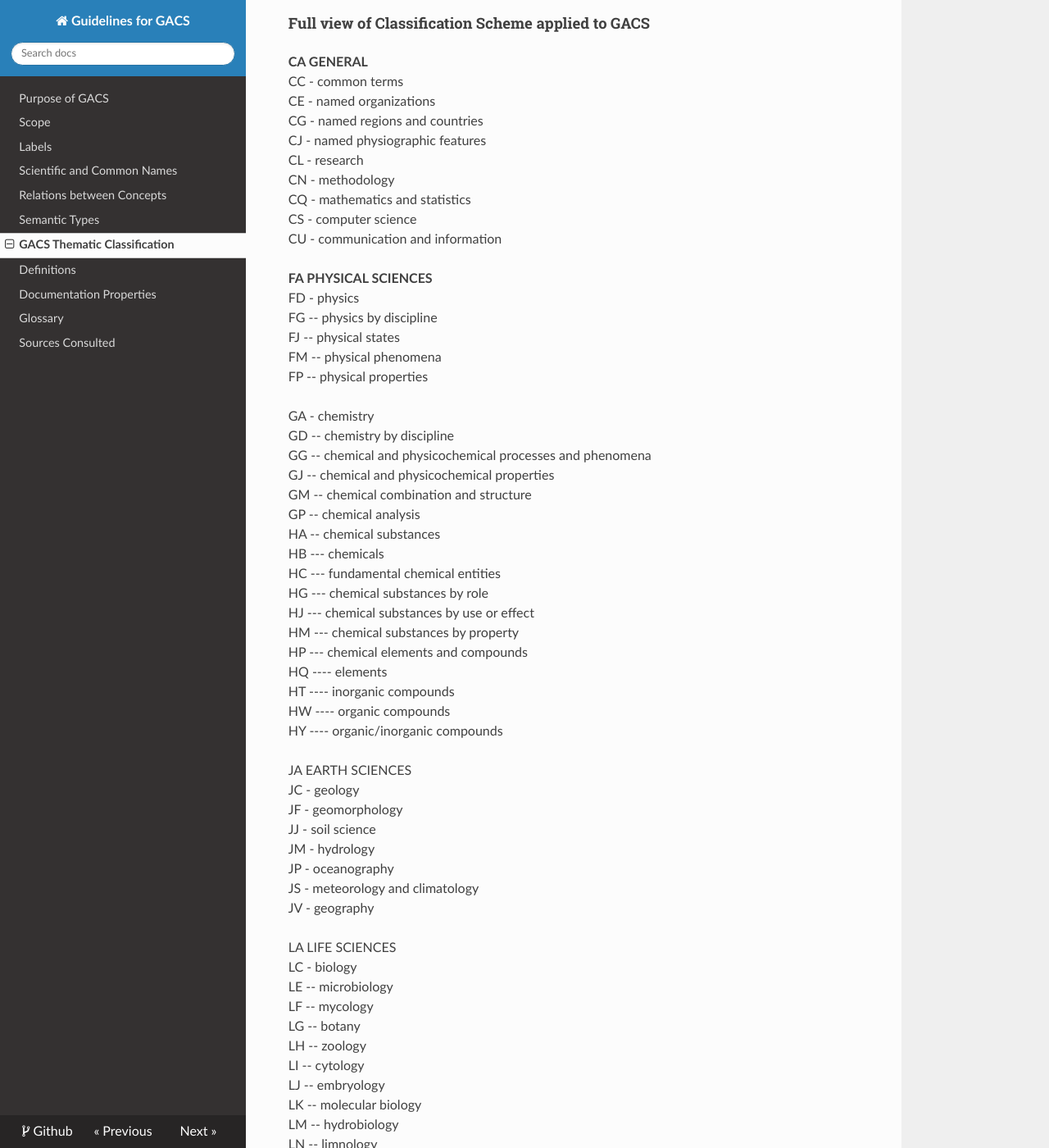
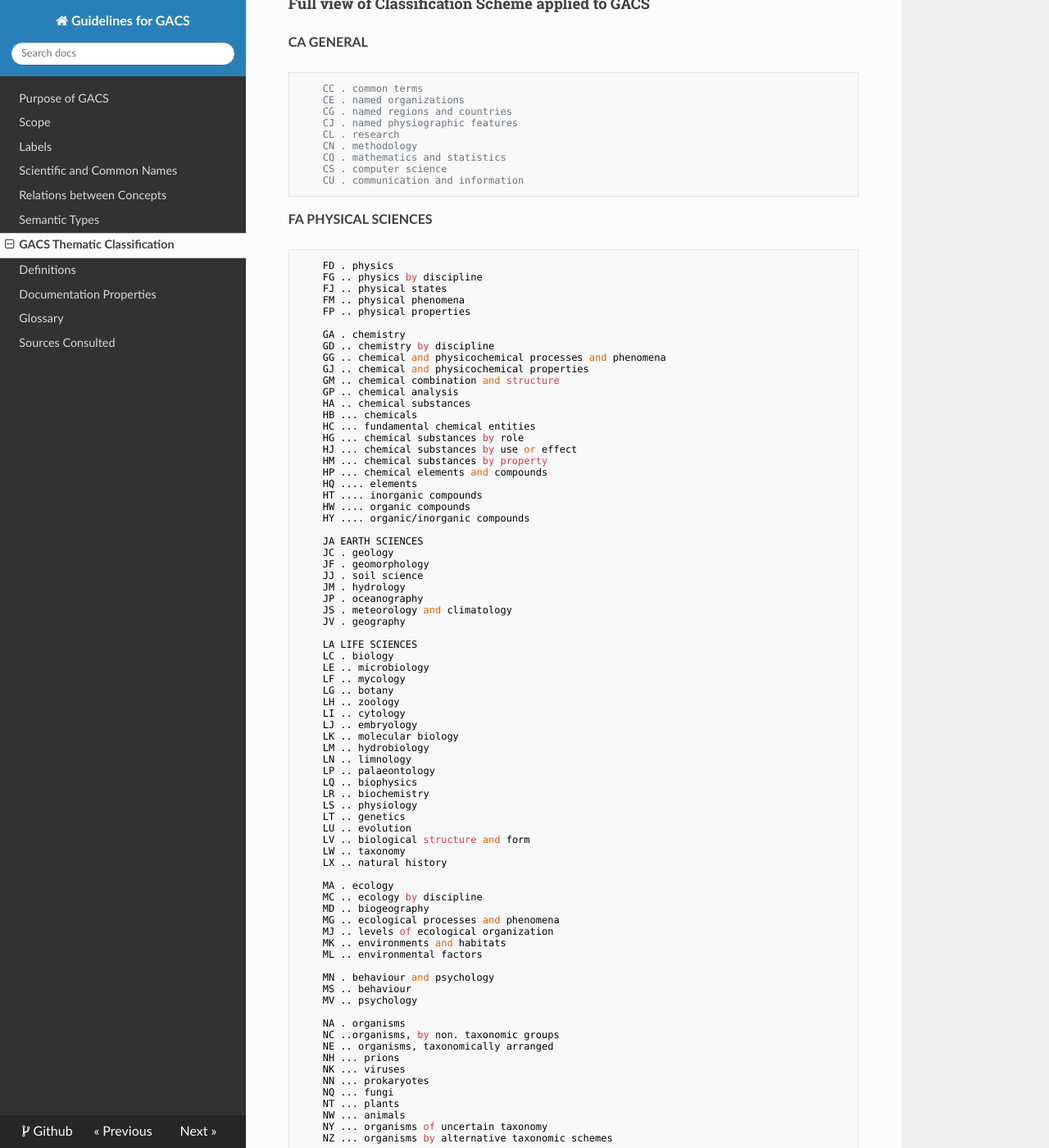
Before and after one commit to agrisemantics/gacs-qip, an MkDocs documentation site: the page built from docs/thematic_classification.md, in a window 1280 px wide and 1400 px high, scrolled down 987 px. Shown: the whole window at 82% size. Built offline with MkDocs 1.6.1, drawn with Linux system fonts in a browser that asks for light colours; nearby versions of some CDN libraries; old or Windows-style settings are respelled for this version of MkDocs; some of the changed text lies outside the part shown.

Commit message:
docs/thematic_classification.md

```diff
--- a/docs/thematic_classification.md
+++ b/docs/thematic_classification.md
@@ -12,15 +12,15 @@
 
 ### Brief view of upper Classification Scheme applied to GACS
 
-Two-
-Letter
-Code    Classification Heading <br>
-CA      GENERAL <br>
-FA      PHYSICAL SCIENCES <br>
-JA      EARTH SCIENCES <br>
-LA      LIFE SCIENCES <br>
-PA      APPLIED SCIENCE AND TECHNOLOGY <br>
-WA      SOCIAL SCIENCES AND HUMANITIES <br>
+        Two-
+        Letter
+        Code    Classification Heading
+        CA      GENERAL
+        FA      PHYSICAL SCIENCES
+        JA      EARTH SCIENCES
+        LA      LIFE SCIENCES
+        PA      APPLIED SCIENCE AND TECHNOLOGY
+        WA      SOCIAL SCIENCES AND HUMANITIES
 
 Each concept in the GACS is assigned at least one category.  Since the classification is not strict, terms
 can be placed in more than one category.  In general, the codes for the upper classification are not used
@@ -39,164 +39,168 @@
 
 #### Full view of Classification Scheme applied to GACS
 
-__CA GENERAL__  <br>
-CC - common terms  <br>
-CE - named organizations  <br>
-CG - named regions and countries  <br>
-CJ - named physiographic features  <br>
-CL - research  <br>
-CN - methodology  <br>
-CQ - mathematics and statistics  <br>
-CS - computer science  <br>
-CU - communication and information  <br>
+__CA GENERAL__
 
-__FA PHYSICAL SCIENCES__  <br>
-FD - physics  <br>
-FG -- physics by discipline  <br>
-FJ -- physical states  <br>
-FM -- physical phenomena  <br>
-FP -- physical properties  <br>
+        CC . common terms
+        CE . named organizations
+        CG . named regions and countries
+        CJ . named physiographic features
+        CL . research
+        CN . methodology
+        CQ . mathematics and statistics
+        CS . computer science
+        CU . communication and information
 
-GA - chemistry  <br>
-GD -- chemistry by discipline  <br>
-GG -- chemical and physicochemical processes and phenomena  <br>
-GJ -- chemical and physicochemical properties  <br>
-GM -- chemical combination and structure  <br>
-GP -- chemical analysis  <br>
-HA -- chemical substances  <br>
-HB --- chemicals  <br>
-HC --- fundamental chemical entities  <br>
-HG --- chemical substances by role  <br>
-HJ --- chemical substances by use or effect  <br>
-HM --- chemical substances by property  <br>
-HP --- chemical elements and compounds  <br>
-HQ ---- elements  <br>
-HT ---- inorganic compounds  <br>
-HW ---- organic compounds  <br>
-HY ---- organic/inorganic compounds  <br>
+__FA PHYSICAL SCIENCES__
 
-JA EARTH SCIENCES  <br>
-JC - geology  <br>
-JF - geomorphology  <br>
-JJ - soil science  <br>
-JM - hydrology  <br>
-JP - oceanography  <br>
-JS - meteorology and climatology  <br>
-JV - geography  <br>
+        FD . physics
+        FG .. physics by discipline
+        FJ .. physical states
+        FM .. physical phenomena
+        FP .. physical properties
 
-LA LIFE SCIENCES  <br>
-LC - biology  <br>
-LE -- microbiology  <br>
-LF -- mycology  <br>
-LG -- botany  <br>
-LH -- zoology  <br>
-LI -- cytology  <br>
-LJ -- embryology  <br>
-LK -- molecular biology  <br>
-LM -- hydrobiology  <br>
-LN -- limnology  <br>
-LP -- palaeontology  <br>
-LQ -- biophysics  <br>
-LR -- biochemistry  <br>
-LS -- physiology  <br>
-LT -- genetics  <br>
-LU -- evolution  <br>
-LV -- biological structure and form  <br>
-LW -- taxonomy  <br>
-LX -- natural history  <br>
+        GA . chemistry
+        GD .. chemistry by discipline
+        GG .. chemical and physicochemical processes and phenomena
+        GJ .. chemical and physicochemical properties
+        GM .. chemical combination and structure
+        GP .. chemical analysis
+        HA .. chemical substances
+        HB ... chemicals
+        HC ... fundamental chemical entities
+        HG ... chemical substances by role
+        HJ ... chemical substances by use or effect
+        HM ... chemical substances by property
+        HP ... chemical elements and compounds
+        HQ .... elements
+        HT .... inorganic compounds
+        HW .... organic compounds
+        HY .... organic/inorganic compounds
 
-MA - ecology  <br>
-MC -- ecology by discipline  <br>
-MD -- biogeography  <br>
-MG -- ecological processes and phenomena  <br>
-MJ -- levels of ecological organization  <br>
-MK -- environments and habitats  <br>
-ML -- environmental factors  <br>
+        JA EARTH SCIENCES
+        JC . geology
+        JF . geomorphology
+        JJ . soil science
+        JM . hydrology
+        JP . oceanography
+        JS . meteorology and climatology
+        JV . geography
 
-MN - behaviour and psychology  <br>
-MS -- behaviour  <br>
-MV -- psychology  <br>
+        LA LIFE SCIENCES
+        LC . biology
+        LE .. microbiology
+        LF .. mycology
+        LG .. botany
+        LH .. zoology
+        LI .. cytology
+        LJ .. embryology
+        LK .. molecular biology
+        LM .. hydrobiology
+        LN .. limnology
+        LP .. palaeontology
+        LQ .. biophysics
+        LR .. biochemistry
+        LS .. physiology
+        LT .. genetics
+        LU .. evolution
+        LV .. biological structure and form
+        LW .. taxonomy
+        LX .. natural history
 
-NA - organisms  <br>
-NC --organisms, by non- taxonomic groups  <br>
-NE -- organisms, taxonomically arranged  <br>
-NH --- prions  <br>
-NK --- viruses  <br>
-NN --- prokaryotes  <br>
-NQ --- fungi  <br>
-NT --- plants  <br>
-NW --- animals  <br>
-NY --- organisms of uncertain taxonomy  <br>
-NZ --- organisms by alternative taxonomic schemes  <br>
+        MA . ecology
+        MC .. ecology by discipline
+        MD .. biogeography
+        MG .. ecological processes and phenomena
+        MJ .. levels of ecological organization
+        MK .. environments and habitats
+        ML .. environmental factors
 
-__PA APPLIED SCIENCE AND TECHNOLOGY__  <br>
-PC - health and pathology  <br>
-PD -- health and pathology by discipline  <br>
-PE -- health and pathology institutions  <br>
-PF -- diseases  <br>
-PG -- health hazards  <br>
-PH -- pathogenesis  <br>
-PK -- host resistance and properties of pathogens and pests  <br>
-PL -- diagnosis and diagnostic techniques  <br>
-PM -- epidemiology  <br>
-PQ -- health  <br>
-PR -- health protection  <br>
-PS -- pharmacology and toxicology  <br>
+        MN . behaviour and psychology
+        MS .. behaviour
+        MV .. psychology
 
-PU - applied human and animal nutrition  <br>
-PW -- characteristics of foods and feeds  <br>
-PY -- diet and feeding  <br>
-SA - applied genetics and breeding  <br>
-SC -- genetic resources  <br>
-SD -- genetic resources management  <br>
-SE -- breeding  <br>
-SF -- breeding performance evaluation  <br>
-SG -- genetic techniques  <br>
+        NA . organisms
+        NC ..organisms, by non. taxonomic groups
+        NE .. organisms, taxonomically arranged
+        NH ... prions
+        NK ... viruses
+        NN ... prokaryotes
+        NQ ... fungi
+        NT ... plants
+        NW ... animals
+        NY ... organisms of uncertain taxonomy
+        NZ ... organisms by alternative taxonomic schemes
 
-SJ - agriculture, forestry and fishery  <br>
-SL -- agriculture  <br>
-SM -- soil management for plant production  <br>
-SQ -- plant production  <br>
-SR -- forestry  <br>
-SS -- animal production  <br>
-ST -- aquaculture  <br>
-SU -- fishery  <br>
-SV -- insect keeping and management  <br>
-SW -- vermiculture  <br>
-SX -- products  <br>
+__PA APPLIED SCIENCE AND TECHNOLOGY__
 
-TA - environment and natural resource management  <br>
-TC -- environmental management  <br>
-TD -- environmental degradation  <br>
-TF -- pollution and pollutants  <br>
-TG -- resource management  <br>
+        PC . health and pathology
+        PD .. health and pathology by discipline
+        PE .. health and pathology institutions
+        PF .. diseases
+        PG .. health hazards
+        PH .. pathogenesis
+        PK .. host resistance and properties of pathogens and pests
+        PL .. diagnosis and diagnostic techniques
+        PM .. epidemiology
+        PQ .. health
+        PR .. health protection
+        PS .. pharmacology and toxicology
 
-TJ - technology and engineering  <br>
-TL -- materials  <br>
-TM -- facilities and structures  <br>
-TN -- equipment  <br>
-TQ -- materials handling  <br>
-TR -- processing  <br>
-TS -- transport  <br>
-TT -- engineering  <br>
-TV -- technology  <br>
-TW -- energy and power  <br>
+        PU . applied human and animal nutrition
+        PW .. characteristics of foods and feeds
+        PY .. diet and feeding
+        SA . applied genetics and breeding
+        SC .. genetic resources
+        SD .. genetic resources management
+        SE .. breeding
+        SF .. breeding performance evaluation
+        SG .. genetic techniques
 
-__WA SOCIAL SCIENCES AND HUMANITIES__  <br>
-WC - social sciences  <br>
-WE -- education  <br>
-WF -- sociology  <br>
-WG -- social welfare  <br>
-WJ -- policy, politics, government and law  <br>
-WK -- management science  <br>
-WL -- economics  <br>
-WN - culture and humanities  <br>
-WQ -- arts  <br>
-WR -- culture  <br>
-WS -- history  <br>
-WV -- leisure and recreation  <br>
-WW -- tourism  <br>
-WY -- philosophy and ethics  <br>
+        SJ . agriculture, forestry and fishery
+        SL .. agriculture
+        SM .. soil management for plant production
+        SQ .. plant production
+        SR .. forestry
+        SS .. animal production
+        ST .. aquaculture
+        SU .. fishery
+        SV .. insect keeping and management
+        SW .. vermiculture
+        SX .. products
+
+        TA . environment and natural resource management
+        TC .. environmental management
+        TD .. environmental degradation
+        TF .. pollution and pollutants
+        TG .. resource management
+
+        TJ . technology and engineering
+        TL .. materials
+        TM .. facilities and structures
+        TN .. equipment
+        TQ .. materials handling
+        TR .. processing
+        TS .. transport
+        TT .. engineering
+        TV .. technology
+        TW .. energy and power
+
+__WA SOCIAL SCIENCES AND HUMANITIES__
+
+        WC . social sciences
+        WE .. education
+        WF .. sociology
+        WG .. social welfare
+        WJ .. policy, politics, government and law
+        WK .. management science
+        WL .. economics
+        WN . culture and humanities
+        WQ .. arts
+        WR .. culture
+        WS .. history
+        WV .. leisure and recreation
+        WW .. tourism
+        WY .. philosophy and ethics
 
 #### Scope notes for classification scheme applied to GACS
 
```
